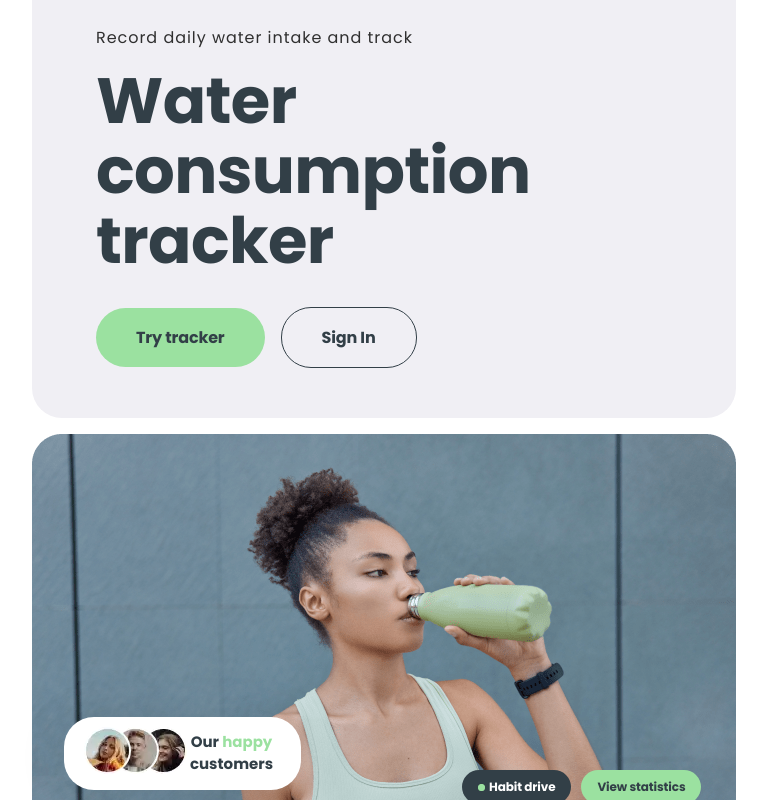
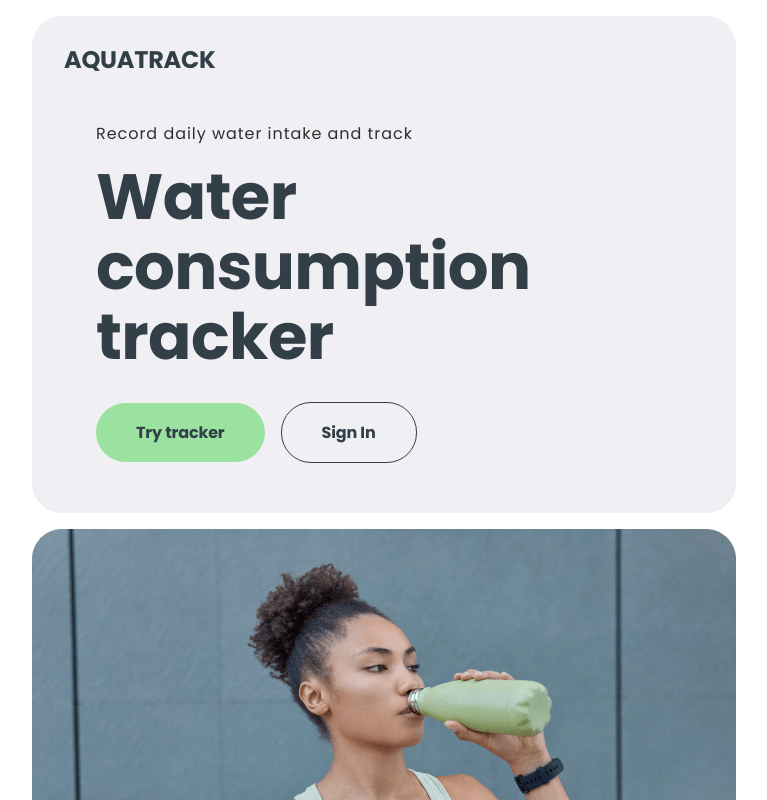
Before and after one commit to IIIMaroIII/HydroWise-frontend, a React (Vite) app: page / in a window 1280 px wide. Shown: the top 800 px of the page, without its empty margins (256-1023 px from the left). Built offline with nearby package versions, Linux system fonts and the light colour scheme.

Commit message:
fix paddings of container

```diff
--- a/src/components/REUSABLE/Container/container.module.css
+++ b/src/components/REUSABLE/Container/container.module.css
@@ -1,11 +1,9 @@
 .container {
   max-width: 375px;
   margin: 0 auto;
-  overflow: hidden;
   padding: 0 16px;
   display: flex;
   align-items: center;
-  height: 100vh;
 
   @media (768px<=width) {
     max-width: 768px;
@@ -14,5 +12,6 @@
 
   @media (1440px<=width) {
     max-width: 1440px;
+    height: 100vh;
   }
 }
--- a/src/pages/HomePage/HomePage.module.css
+++ b/src/pages/HomePage/HomePage.module.css
@@ -2,9 +2,13 @@
   display: flex;
   flex-wrap: wrap;
   gap: 16px;
+  padding-top: 16px;
+  padding-bottom: 16px;
 
   @media (1440px<=width) {
     gap: 32px;
     flex-wrap: nowrap;
+    padding-top: 32px;
+    padding-bottom: 32px;
   }
 }
```
